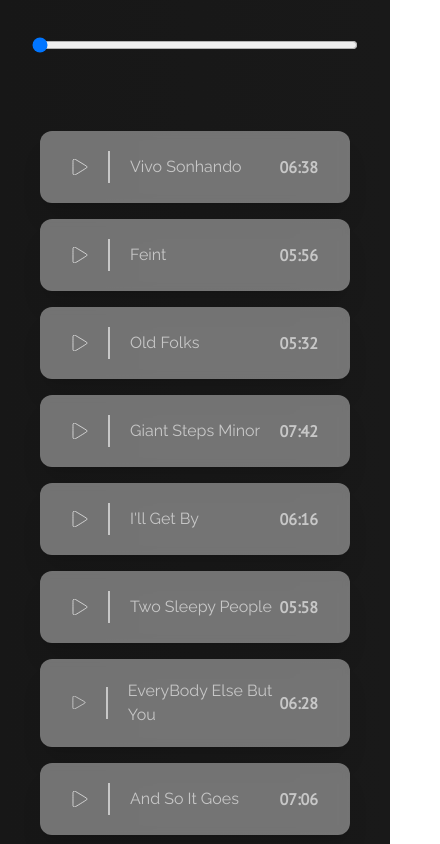
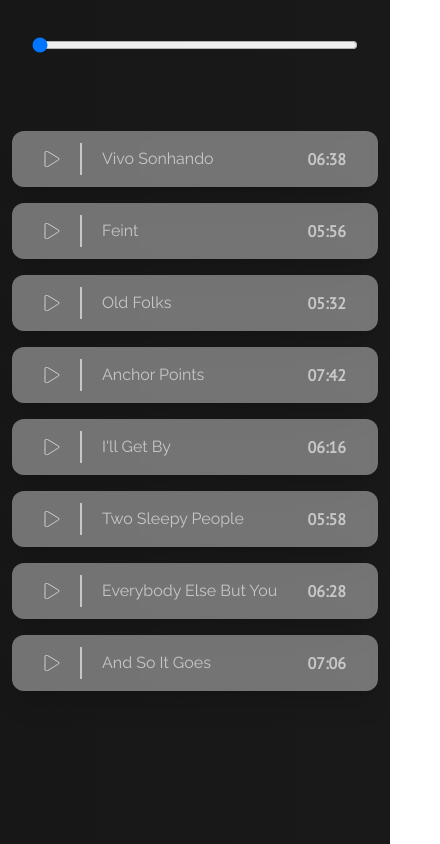
Before and after one commit to Jing1524/Alex_Band_Site, a Next.js app: page / in a window 390 px wide. Shown: the part 900-1744 px from the top of the page, 440 px wide, since content can reach past the window. Built offline with nearby package versions, Linux system fonts and the light colour scheme; a web font is replaced by a local one.

Commit message:
styling fix

```diff
--- a/components/Layout.tsx
+++ b/components/Layout.tsx
@@ -9,9 +9,9 @@ type Props = {
 };
 
 const Layout = ({ children, title = "This is the default title" }: Props) => (
-  <div>
+  <div className="overflow-x-hidden">
     <Head>
-      <title>Album Title</title>
+      <title>I Live Dreaming</title>
       <link rel="icon" type="image/x-icon" href="/favicon/favicon.ico" />
       <meta charSet="utf-8" />
       <meta name="viewport" content="initial-scale=1.0, width=device-width" />
--- a/components/MusicPlayers.tsx
+++ b/components/MusicPlayers.tsx
@@ -219,7 +219,7 @@ function MusicPlayers({ tracks }): JSX.Element {
                   key={index}
                   data-key={index}
                   onClick={playlistSelectionHandler}
-                  className="flex items-center px-8 py-5 mx-10 mb-4 bg-white shadow-xl cursor-pointer 2xl:py-4 rounded-xl bg-opacity-40 bg-clip-padding backdrop-blur-sm hover:bg-opacity-60"
+                  className="flex items-center px-8 py-3 mx-3 mb-4 bg-white shadow-xl cursor-pointer lg:py-5 lg:mx-10 2xl:py-4 rounded-xl bg-opacity-40 bg-clip-padding backdrop-blur-sm hover:bg-opacity-60"
                 >
                   <button
                     type="button"
--- a/pages/index.tsx
+++ b/pages/index.tsx
@@ -8,7 +8,7 @@ import About from "../components/About";
 import Contact from "../components/Contact";
 
 const IndexPage = () => (
-  <Layout title="Home | Album Title">
+  <Layout title="Home | I Live Dreaming">
     <Landing />
     <MusicPlayers tracks={tracks} />
     <About />
--- a/utils/tracks.js
+++ b/utils/tracks.js
@@ -18,7 +18,7 @@ export default [
     durationTime: "05:32",
   },
   {
-    title: "Giant Steps Minor",
+    title: "Anchor Points",
 
     audioSrc: "/tracks/Giant_Steps_Minor.mp3",
     durationTime: "07:42",
@@ -36,7 +36,7 @@ export default [
     durationTime: "05:58",
   },
   {
-    title: "EveryBody Else But You",
+    title: "Everybody Else But You",
 
     audioSrc: "/tracks/Everybody_Else_but_You.mp3",
     durationTime: "06:28",
```
